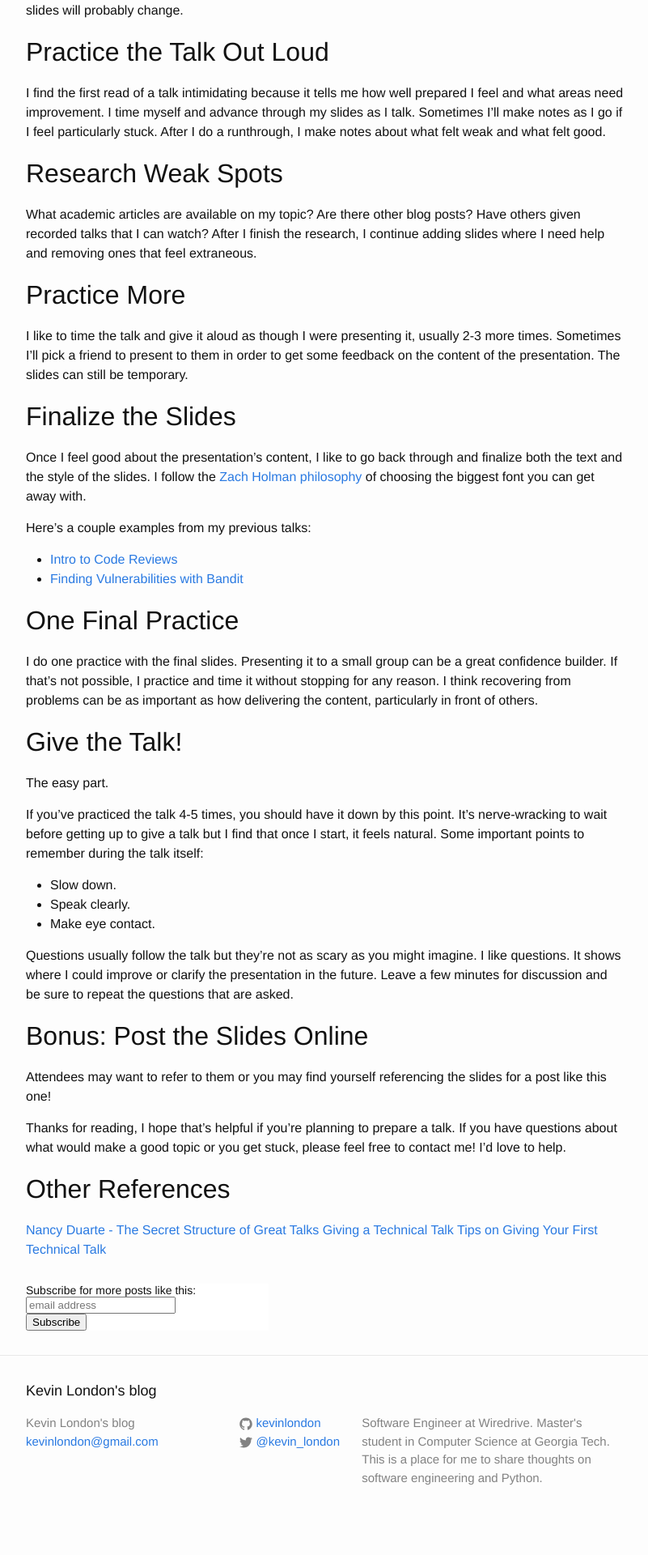
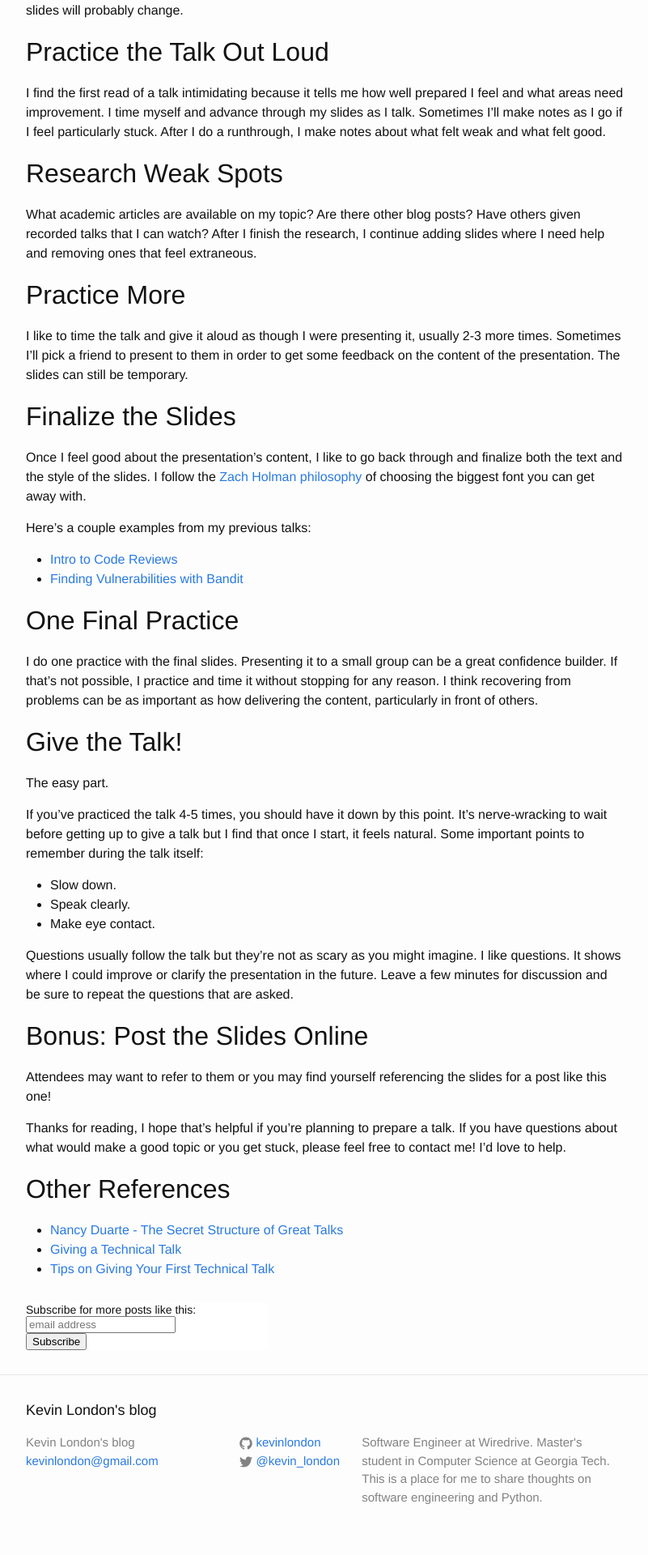
Before and after one commit to kevinlondon/kevinlondon.github.io, a Jekyll site: the page built from _posts/2015-11-01-how-i-prepare-talks.md, in a window 1280 px wide. Shown: the part 2080-4000 px from the top of the page at 81% size, without its empty margins (238-1039 px from the left). Built offline with Jekyll 4.4.1, drawn with Linux system fonts in a browser that asks for light colours; comment, search, counter and statistics services are not loaded; before the commit the page ends 3976 px from its top, so only the background shows below that.

Commit message:
Update bullet points at the end.

```diff
--- a/_posts/2015-11-01-how-i-prepare-talks.md
+++ b/_posts/2015-11-01-how-i-prepare-talks.md
@@ -196,6 +196,6 @@ please feel free to contact me! I'd love to help.
 Other References
 ----------------
 
-[Nancy Duarte - The Secret Structure of Great Talks](https://www.ted.com/talks/nancy_duarte_the_secret_structure_of_great_talks)
-[Giving a Technical Talk](https://homes.cs.washington.edu/~mernst/advice/giving-talk.html)
-[Tips on Giving Your First Technical Talk](https://www.happybearsoftware.com/tips-on-giving-your-first-technical-talk)
+* [Nancy Duarte - The Secret Structure of Great Talks](https://www.ted.com/talks/nancy_duarte_the_secret_structure_of_great_talks)
+* [Giving a Technical Talk](https://homes.cs.washington.edu/~mernst/advice/giving-talk.html)
+* [Tips on Giving Your First Technical Talk](https://www.happybearsoftware.com/tips-on-giving-your-first-technical-talk)
```
